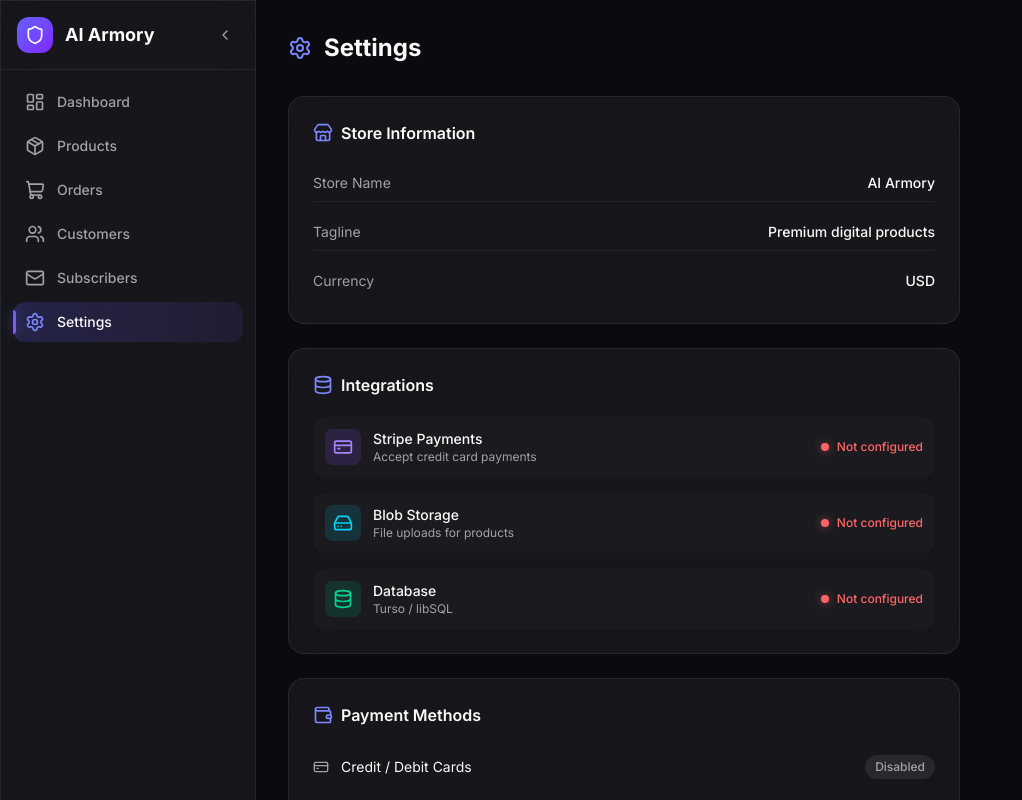
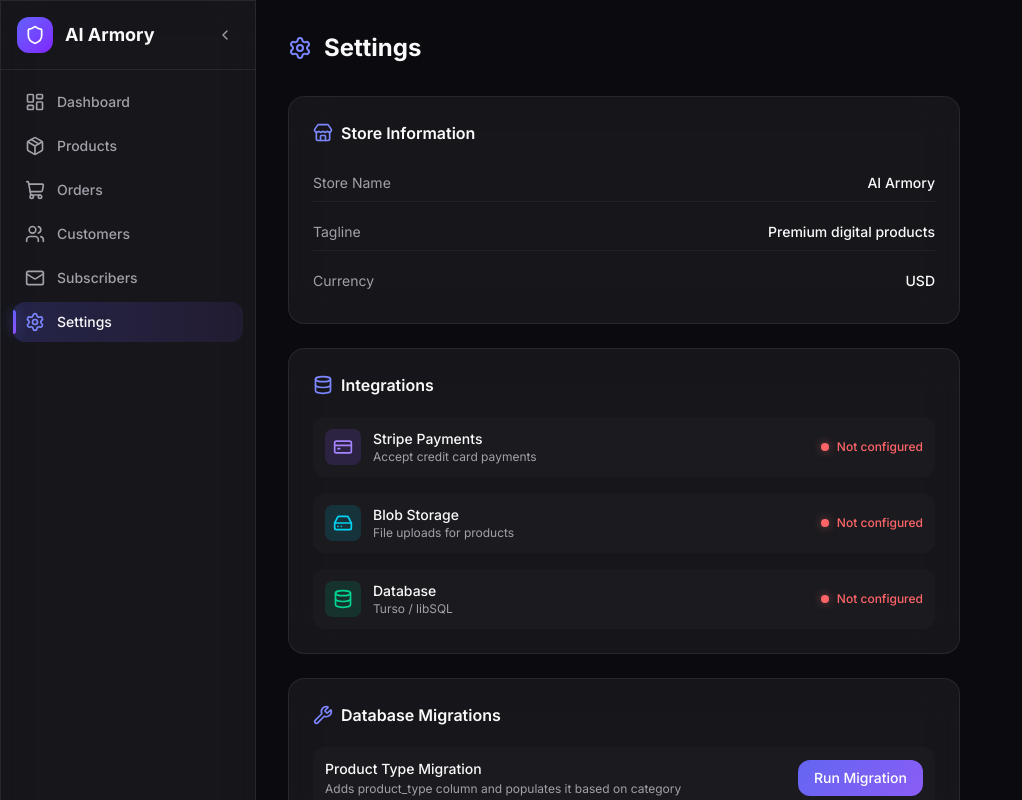
Before and after one commit to FEJS-James/ecommerce-store, a Next.js app: page /admin/settings in a window 1280 px wide. Shown: the top 800 px of the page, without its empty margins (0-1022 px from the left). Built offline with nearby package versions, Linux system fonts and the light colour scheme; no server answers.

Commit message:
feat(admin): add product type migration button to settings page
TASK-308: Adds a Database Migrations section to admin settings with a
button to trigger POST /api/admin/migrate/product-type. Shows loading
spinner while running and success/error feedback with the API response.

```diff
--- a/src/app/admin/settings/page.tsx
+++ b/src/app/admin/settings/page.tsx
@@ -12,6 +12,10 @@
   Lock,
   Wallet,
   Smartphone,
+  Wrench,
+  Loader2,
+  CheckCircle2,
+  XCircle,
 } from 'lucide-react';
 
 function ConnectionDot({ connected }: { connected: boolean }) {
@@ -45,6 +49,11 @@
     stripeConfigured: boolean;
     blobConfigured: boolean;
     databaseUrl: string;
+  } | null>(null);
+  const [migrationLoading, setMigrationLoading] = useState(false);
+  const [migrationResult, setMigrationResult] = useState<{
+    type: 'success' | 'error';
+    message: string;
   } | null>(null);
 
   useEffect(() => {
@@ -92,6 +101,35 @@
       setError('Network error. Please try again.');
     } finally {
       setLoading(false);
+    }
+  }
+
+  async function handleRunMigration() {
+    setMigrationLoading(true);
+    setMigrationResult(null);
+    try {
+      const res = await fetch('/api/admin/migrate/product-type', {
+        method: 'POST',
+      });
+      const data = await res.json();
+      if (res.ok) {
+        setMigrationResult({
+          type: 'success',
+          message: data.message || 'Migration completed successfully.',
+        });
+      } else {
+        setMigrationResult({
+          type: 'error',
+          message: data.error || 'Migration failed.',
+        });
+      }
+    } catch {
+      setMigrationResult({
+        type: 'error',
+        message: 'Network error. Please try again.',
+      });
+    } finally {
+      setMigrationLoading(false);
     }
   }
 
@@ -256,6 +294,73 @@
                       : 'Not configured'}
                   </span>
                 </div>
+              </div>
+            </div>
+          </div>
+
+          {/* Database Migrations */}
+          <div className="glass p-6">
+            <div className="flex items-center gap-2 mb-5">
+              <Wrench
+                className="w-5 h-5 text-indigo-400"
+                aria-hidden="true"
+              />
+              <h2 className="font-semibold text-text-primary">
+                Database Migrations
+              </h2>
+            </div>
+            <div className="space-y-4">
+              <div className="p-3 rounded-xl bg-white/[0.02]">
+                <div className="flex items-center justify-between">
+                  <div>
+                    <p className="font-medium text-text-primary text-sm">
+                      Product Type Migration
+                    </p>
+                    <p className="text-xs text-text-secondary mt-0.5">
+                      Adds product_type column and populates it based on
+                      category
+                    </p>
+                  </div>
+                  <button
+                    onClick={handleRunMigration}
+                    disabled={migrationLoading}
+                    className="btn-gradient px-4 py-2 rounded-xl font-medium text-sm disabled:opacity-50 flex items-center gap-2 flex-shrink-0"
+                  >
+                    {migrationLoading ? (
+                      <>
+                        <Loader2
+                          className="w-4 h-4 animate-spin"
+                          aria-hidden="true"
+                        />
+                        Running…
+                      </>
+                    ) : (
+                      'Run Migration'
+                    )}
+                  </button>
+                </div>
+                {migrationResult && (
+                  <div
+                    className={`mt-3 flex items-start gap-2 text-sm p-3 rounded-lg ${
+                      migrationResult.type === 'success'
+                        ? 'bg-emerald-500/10 text-emerald-400'
+                        : 'bg-red-500/10 text-red-400'
+                    }`}
+                  >
+                    {migrationResult.type === 'success' ? (
+                      <CheckCircle2
+                        className="w-4 h-4 mt-0.5 flex-shrink-0"
+                        aria-hidden="true"
+                      />
+                    ) : (
+                      <XCircle
+                        className="w-4 h-4 mt-0.5 flex-shrink-0"
+                        aria-hidden="true"
+                      />
+                    )}
+                    <span>{migrationResult.message}</span>
+                  </div>
+                )}
               </div>
             </div>
           </div>
```
